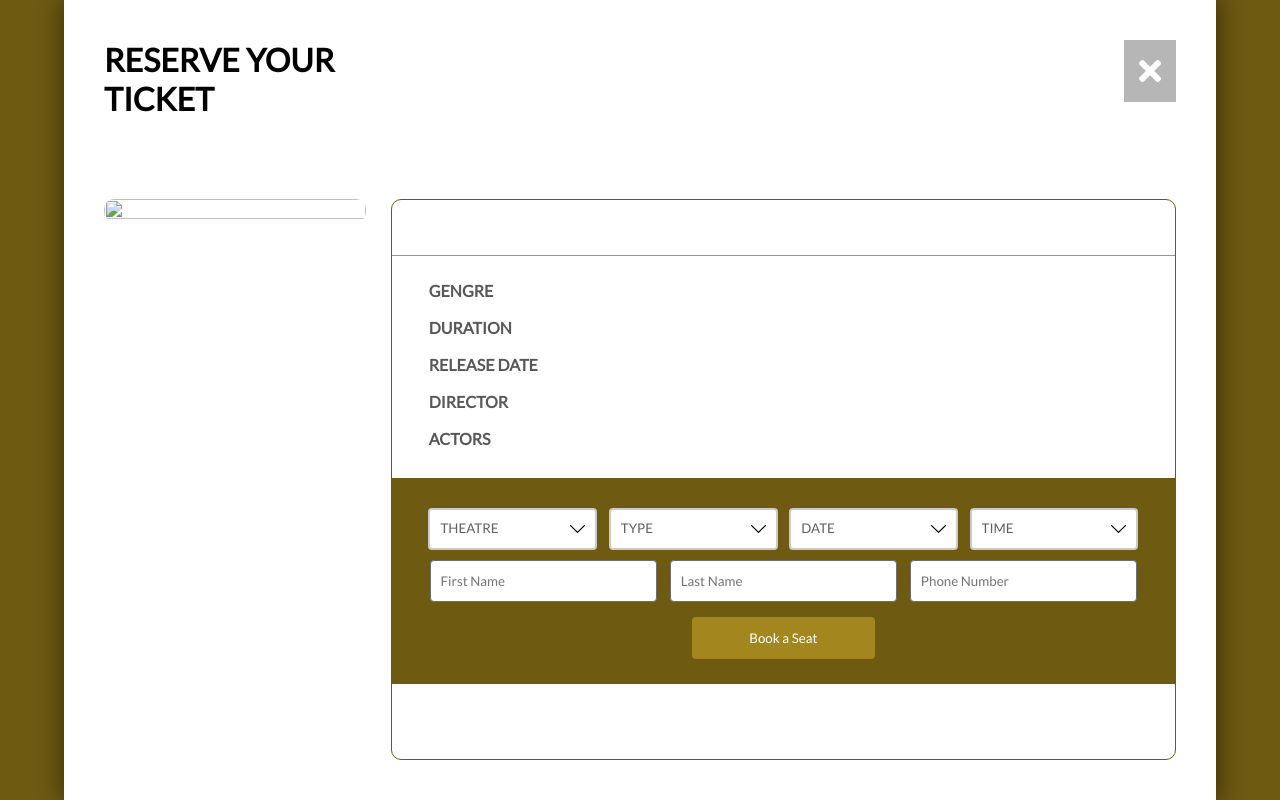
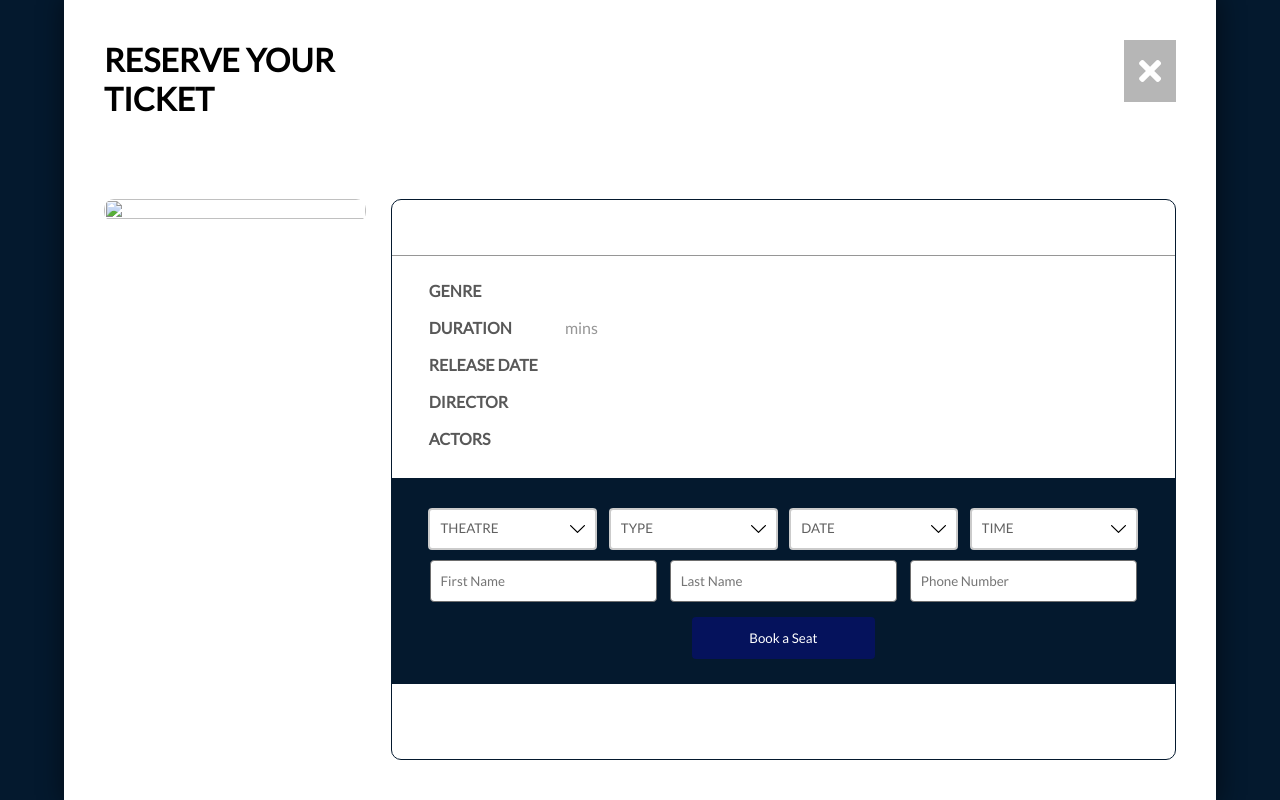
Before and after one commit to KaushalBarhate/Big-Cinema, a PHP site: page /booking.php?id=1 in a window 1280 px wide. Run offline with PHP 8.4, Linux system fonts and the light colour scheme; data that the repository does not hold is empty.

Commit message:
More design changes

```diff
--- a/booking.php
+++ b/booking.php
@@ -20,7 +20,7 @@
     <link rel="icon" type="image/png" href="img/logo.png">
 </head>
 
-<body style="background-color:#6e5a11;">
+<body style="background-color:#04192e;">
     <div class="booking-panel">
         <div class="booking-panel-section booking-panel-section1">
             <h1>RESERVE YOUR TICKET</h1>
@@ -40,12 +40,12 @@
             <div class="movie-information">
                 <table>
                     <tr>
-                        <td>GENGRE</td>
+                        <td>GENRE</td>
                         <td><?php echo $row['movieGenre']; ?></td>
                     </tr>
                     <tr>
                         <td>DURATION</td>
-                        <td><?php echo $row['movieDuration']; ?></td>
+                        <td><?php echo $row['movieDuration'];echo " mins"; ?></td>
                     </tr>
                     <tr>
                         <td>RELEASE DATE</td>
--- a/schedule.php
+++ b/schedule.php
@@ -44,7 +44,7 @@
                             <h3>Private Hall</h3>
                             <div>
                                 <div class="schedule-item"><i class="far fa-clock"></i></div>
-                                <a href="seat-selection.php"><div class="schedule-item">09:00 AM</div></a>
+                                <div class="schedule-item">09:00 AM</div></a>
                                 <div class="schedule-item">11:30 AM</div>
                                 <div class="schedule-item">06:00 PM</div>
                             </div>
--- a/style/styles.css
+++ b/style/styles.css
@@ -463,13 +463,13 @@ footer {
 
 .booking-panel-section4 {
   border-radius: 10px;
-  border: 1px #6e5a11 solid;
+  border: 1px #04192e solid;
   background-color: #fff;
 }
 
 .booking-panel-section4 > .title {
   border-bottom: #969696 1px solid;
-  color: #6e5a11;
+  color: #04192e;
   padding: 0 0 15px 0;
   margin: 0 0 15px 0;
   font-size: 24pt;
@@ -493,7 +493,7 @@ footer {
 }
 
 .booking-form-container {
-  background-color: #6e5a11;
+  background-color: #04192e;
   width: 100%;
   padding: 25px;
   margin: 20px 0;
@@ -514,7 +514,7 @@ footer {
   float: right;
   width: 25%;
   text-align: center;
-  background-color: #a3861e;
+  background-color: #05125c;
   color: #fff;
   transition: all 0.7s ease;
   cursor: pointer;
@@ -522,7 +522,7 @@ footer {
 }
 
 .booking-form-container form button:hover {
-  background-color: #b6b6b6;
+  background-color: #796700;
 }
 
 .booking-form-container form select {
@@ -559,13 +559,17 @@ footer {
 /* Schedule Styling */
 
 .schedule-section {
-  width: 80%;
+  width: 100%;
   margin: 0 auto;
+  background: #04192e;
+  color: #ffffff;
+
 }
 
 .schedule-section > h1 {
   padding: 0 0 20px 0;
   margin: 0 0 40px 0;
+  margin-left: 10px;
   border-bottom: 1px solid #bdbdbd;
   color: #6e5a11;
 }
```
